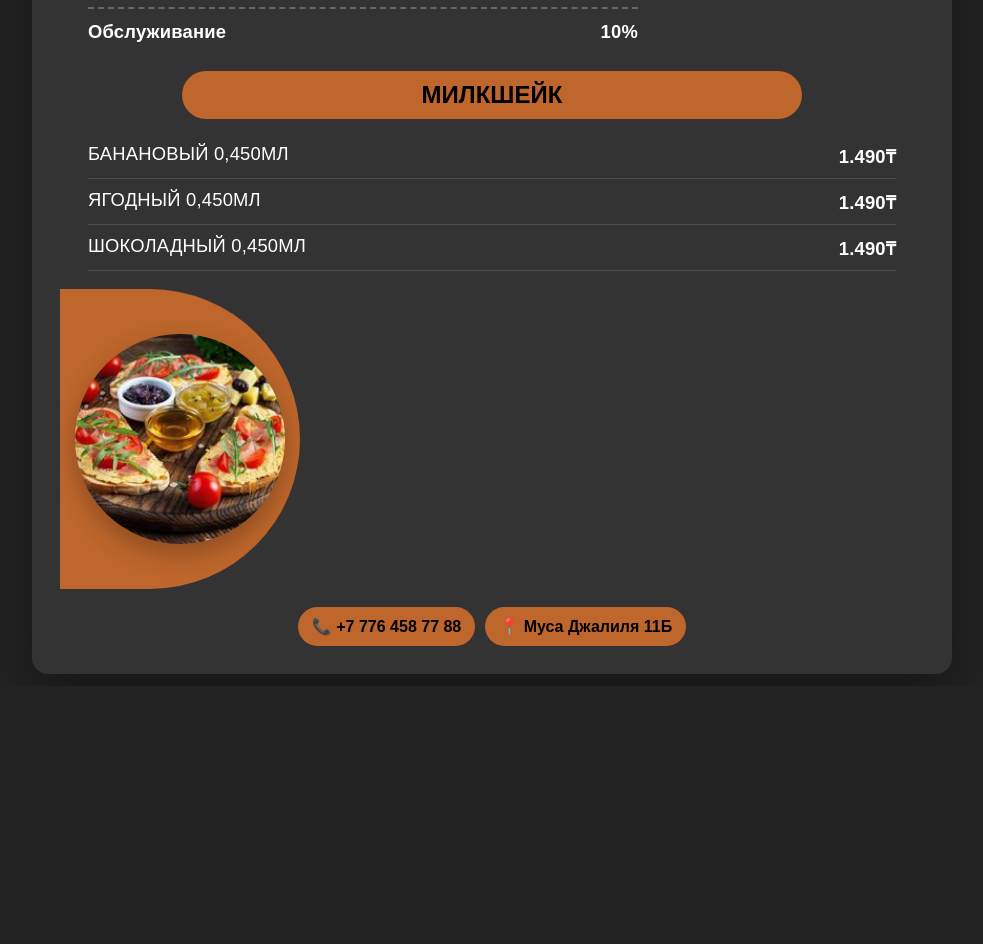
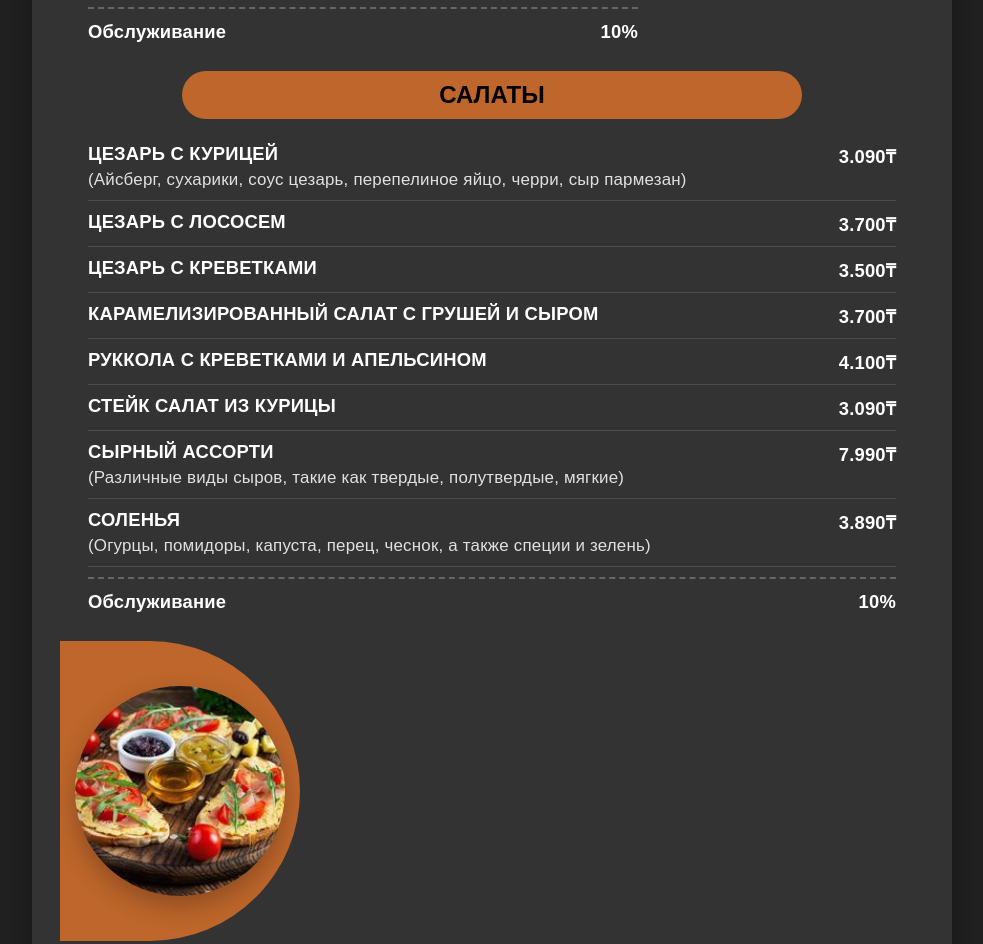
Before and after one commit to panelnur00-lang/html, a plain HTML site: page index.html in a window 1280 px wide. Shown: the part 890-1834 px from the top of the page, without its empty margins (148-1131 px from the left). Before the commit the page ends 1576 px from the top, so only its background shows below. Drawn offline with Linux system fonts and the light colour scheme.

Commit message:
Update index.html

```diff
--- a/index.html
+++ b/index.html
@@ -100,15 +100,72 @@
 
 
         <div class="text">
-          <h3>МИЛКШЕЙК</h3>
+          <h3>САЛАТЫ</h3>
 
           <ul class="price-list">
-            <li><span>БАНАНОВЫЙ 0,450МЛ</span><b>1.490₸</b></li>
-            <li><span>ЯГОДНЫЙ 0,450МЛ</span><b>1.490₸</b></li>
-            <li><span>ШОКОЛАДНЫЙ 0,450МЛ</span><b>1.490₸</b></li>
-          </ul>
-        </div>
-      </div>
+            <li>
+    <div class="item">
+      <div class="name">ЦЕЗАРЬ С КУРИЦЕЙ</div>
+      <div class="desc">(Айсберг, сухарики, соус цезарь, перепелиное яйцо, черри, сыр пармезан)</div>
+    </div>
+    <b class="price">3.090₸</b>
+  </li>
+
+  <li>
+    <div class="item">
+      <div class="name">ЦЕЗАРЬ С ЛОСОСЕМ</div>
+    </div>
+    <b class="price">3.700₸</b>
+  </li>
+
+  <li>
+    <div class="item">
+      <div class="name">ЦЕЗАРЬ С КРЕВЕТКАМИ</div>
+    </div>
+    <b class="price">3.500₸</b>
+  </li>
+
+  <li>
+    <div class="item">
+      <div class="name">КАРАМЕЛИЗИРОВАННЫЙ САЛАТ С ГРУШЕЙ И СЫРОМ</div>
+    </div>
+    <b class="price">3.700₸</b>
+  </li>
+
+  <li>
+    <div class="item">
+      <div class="name">РУККОЛА С КРЕВЕТКАМИ И АПЕЛЬСИНОМ</div>
+    </div>
+    <b class="price">4.100₸</b>
+  </li>
+
+  <li>
+    <div class="item">
+      <div class="name">СТЕЙК САЛАТ ИЗ КУРИЦЫ</div>
+    </div>
+    <b class="price">3.090₸</b>
+  </li>
+
+  <li>
+    <div class="item">
+      <div class="name">СЫРНЫЙ АССОРТИ</div>
+      <div class="desc">(Различные виды сыров, такие как твердые, полутвердые, мягкие)</div>
+    </div>
+    <b class="price">7.990₸</b>
+  </li>
+
+  <li>
+    <div class="item">
+      <div class="name">СОЛЕНЬЯ</div>
+      <div class="desc">(Огурцы, помидоры, капуста, перец, чеснок, а также специи и зелень)</div>
+    </div>
+    <b class="price">3.890₸</b>
+  </li>
+  <li class="service">
+  <span>Обслуживание</span>
+  <b>10%</b>
+</li>
+</ul>
 
       <!-- Милкшейк -->
     <section class="block">
```
